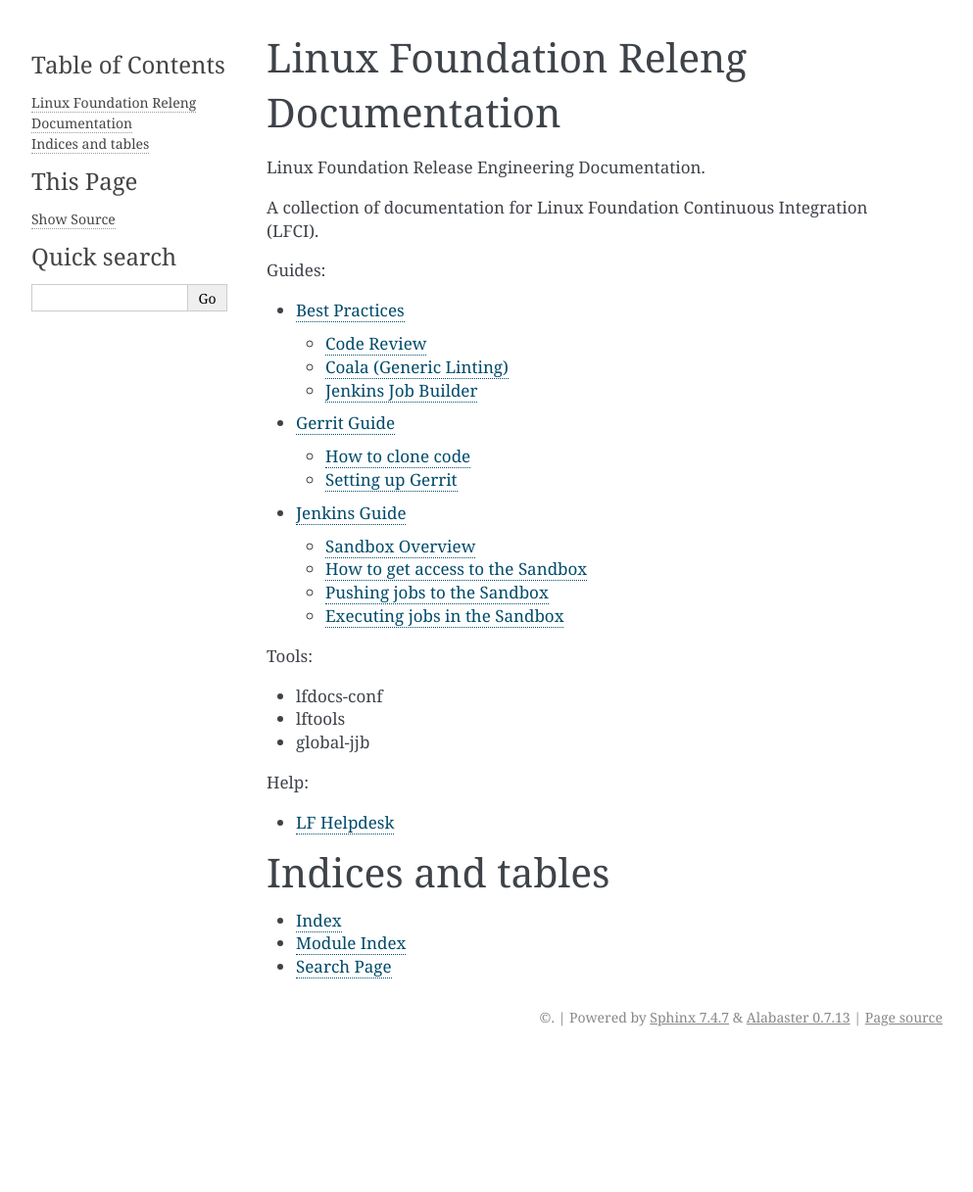
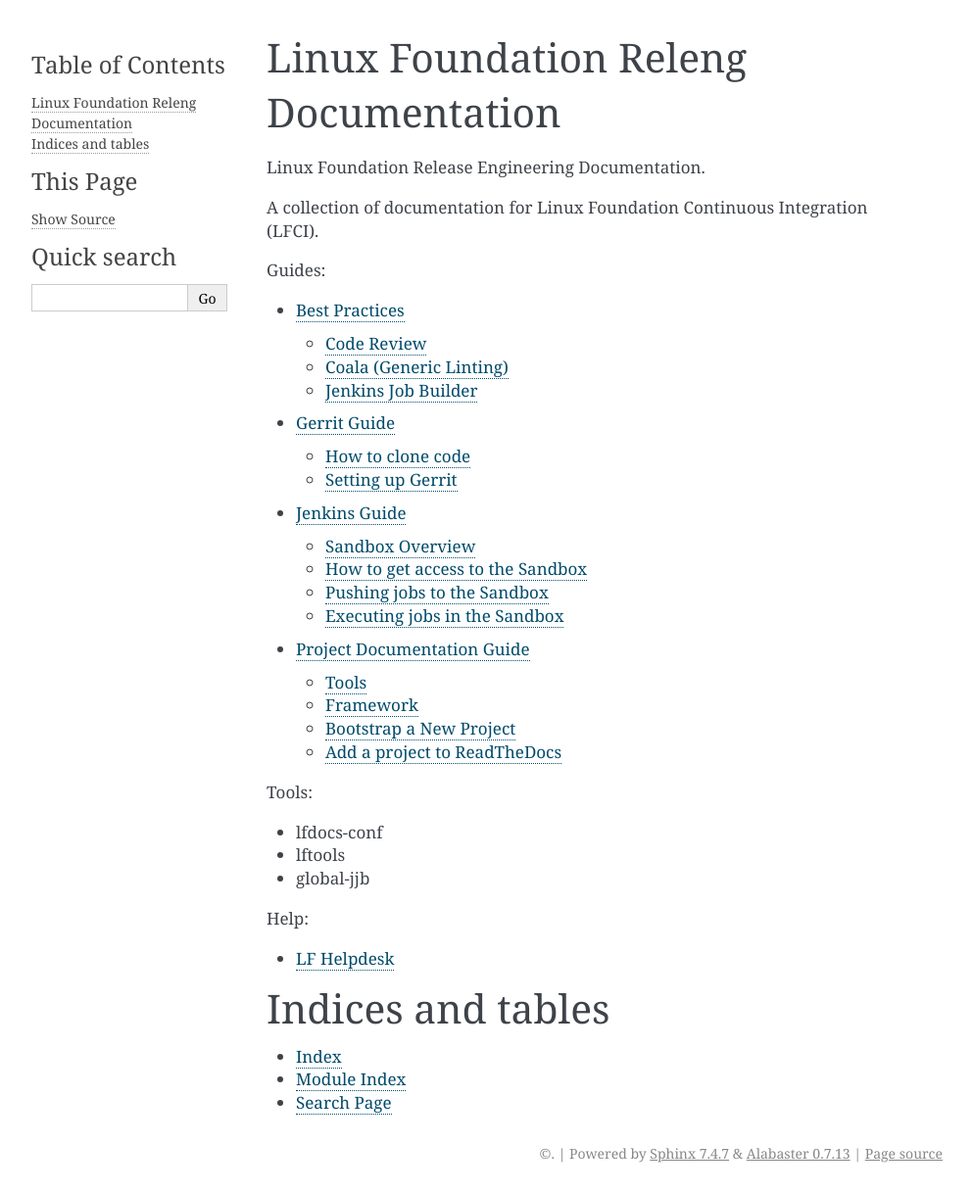
Before and after one commit to lfit/releng-docs, a Sphinx documentation site: the page built from docs/index.rst, in a window 1280 px wide. Shown: the whole page at 98% size, without its empty margins (148-1141 px from the left). Built offline with Sphinx 7.4.7, drawn with Linux system fonts in a browser that asks for light colours; before the commit the page ends 1078 px from its top, so only the background shows below that; some of the changed lines change nothing that is shown.

Commit message:
Add a project documentation guide
Change-Id: I4110a1ba39327a83ec70873ca0715747a8f3e84e
Signed-off-by: Thanh Ha <thanh.ha@linuxfoundation.org>

```diff
--- a/docs/index.rst
+++ b/docs/index.rst
@@ -15,6 +15,7 @@
    best-practices
    gerrit
    jenkins
+   project-documentation
 
 .. TODO Gerrit (RELENG-509)
 .. TODO Jenkins (RELENG-510)
--- /dev/null
+++ b/docs/project-documentation.rst
@@ -0,0 +1,129 @@
+.. _lfdocs-proj-docs:
+
+###########################
+Project Documentation Guide
+###########################
+
+Documentation is an important aspect to any software project. LF-Releng
+provides some recommended tools for projects to get setup with their own
+documentation and we will attempt to describe them in this guide.
+
+Tools
+=====
+
+- :ref:`lfdocs-conf <lfdocs-conf>`
+- :ref:`global-jjb job templates <lfreleng-global-jjb>`
+- `reStructuredText <http://www.sphinx-doc.org/en/stable/rest.html>`_
+- `Sphinx <http://www.sphinx-doc.org>`_
+
+The main tools recommended to generate docs is Sphinx and reStructuredText.
+Sphinx is a tool for generating documentation from a set of reStructuredText
+documents.
+
+LF provides lfdocs-conf as a convenience package that will pull in the most
+common documentation dependencies and configuration for your project.
+global-jjb provides job templates that can build and publish the documentation.
+
+
+Framework
+=========
+
+Typically every project like ONAP, OpenDaylight, OPNFV, etc... have a
+"documentation" project. This project provides a gateway to all documentation
+for the project and typically is the index page of any project's
+http://docs.PROJECT_DOMAIN url.
+
+Project-specific documentation will configure as subprojects in ReadTheDocs and
+are available at http://docs.PROJECT_DOMAIN/projects/PROJECT
+
+Linking between projects are possible via intersphinx linking.
+
+
+Bootstrap a New Project
+=======================
+
+Bootstrap your project with documentation by following these steps.
+
+#. Setup lfdocs-conf with the :ref:`Install Procedures <lfdocs-conf-install>`.
+#. Add project to ReadTheDocs following instructions
+   :ref:`here <lfdocs-create-rtd>`
+
+   Open a :ref:`Helpdesk <lfreleng-docs-helpdesk>` ticket if you require
+   assistence here.
+
+#. Add the rtd jobs to your project
+
+   Open up your project.yaml in the ci-management repo and add this section::
+
+     - project:
+         name: blah
+         jobs:
+           - '{project-name}-rtd-jobs'
+         rtd-project: project
+
+   More details on rtd job template configuration and parameters is available
+   :ref:`here <lf-global-jjb-rtd-jobs>`.
+
+   .. note::
+
+      If lfdocs-conf patches are already merged then issue a 'remerge' so the
+      publish job can push the docs to ReadTheDocs.
+
+
+.. _lfdocs-create-rtd:
+
+Add a project to ReadTheDocs
+============================
+
+In this task we will add a project to ReadTheDocs. This is necessary to let
+ReadTheDocs know where to pull your docs to build from.
+
+.. warning::
+
+   Remember to add lf-rtd as a maintainer of the project. This is to ensure
+   that LF staff can continue to manage this project even if the project owner
+   stops working on the project. If you would like helpdesk to assist with
+   creating the project for you then open a
+   :ref:`helpdesk ticket <lfreleng-docs-helpdesk>`.
+
+#. Login to ReadTheDocs (LFIT can use the lf-rtd account)
+#. Click "Import a Project" on the `dashboard
+   <https://readthedocs.org/dashboard>`_
+#. Click "Import Manually"
+#. Setup Project
+
+   .. figure:: _static/rtd/import_project.png
+      :align: center
+      :alt: Import Project page
+      :scale: 70%
+
+      Import Project page
+
+   a. Give the project a name
+
+      .. note:: Remember this name to setup the Jenkins jobs.
+
+   b. Provide the Anonymous HTTP clone URL
+      eg. https://gerrit.linuxfoundation.org/infra/releng/docs-conf
+   c. Repository type: Git
+   d. Click Next
+
+#. Click Admin > Maintainers
+#. Ensure lf-rtd is a maintainer of the project
+#. Setup sub-project
+
+   .. note::
+
+      If this project is not the main documentation project then it needs to be
+      setup as a sub-project of the main documentation project.
+
+   a. Goto the main documentation project's ReadTheDocs admin page
+   b. Click Sub-projects
+   c. Click Add subproject
+   d. Select the child project (the one we created above)
+   e. Give it an Alias
+
+      .. note::
+
+         Typically the repo name. Forward slashes are not allowed so convert
+         them to hyphens.
```
Also changed, not shown: docs/_static/rtd/import_project.png (added).
